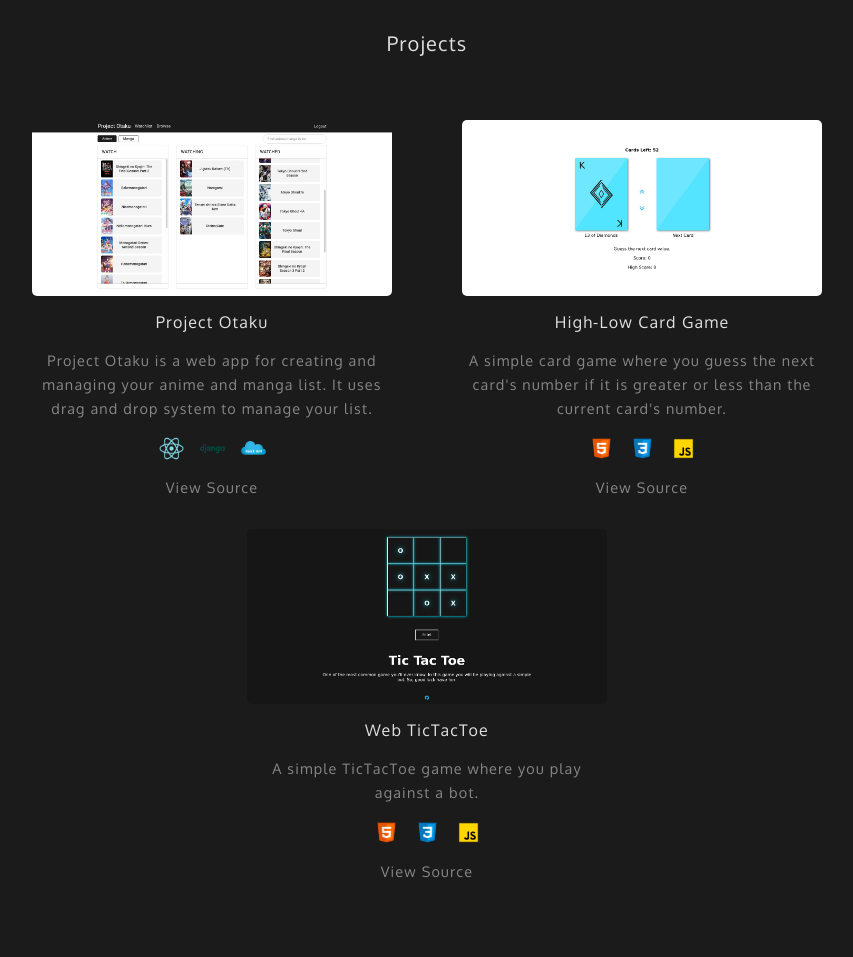
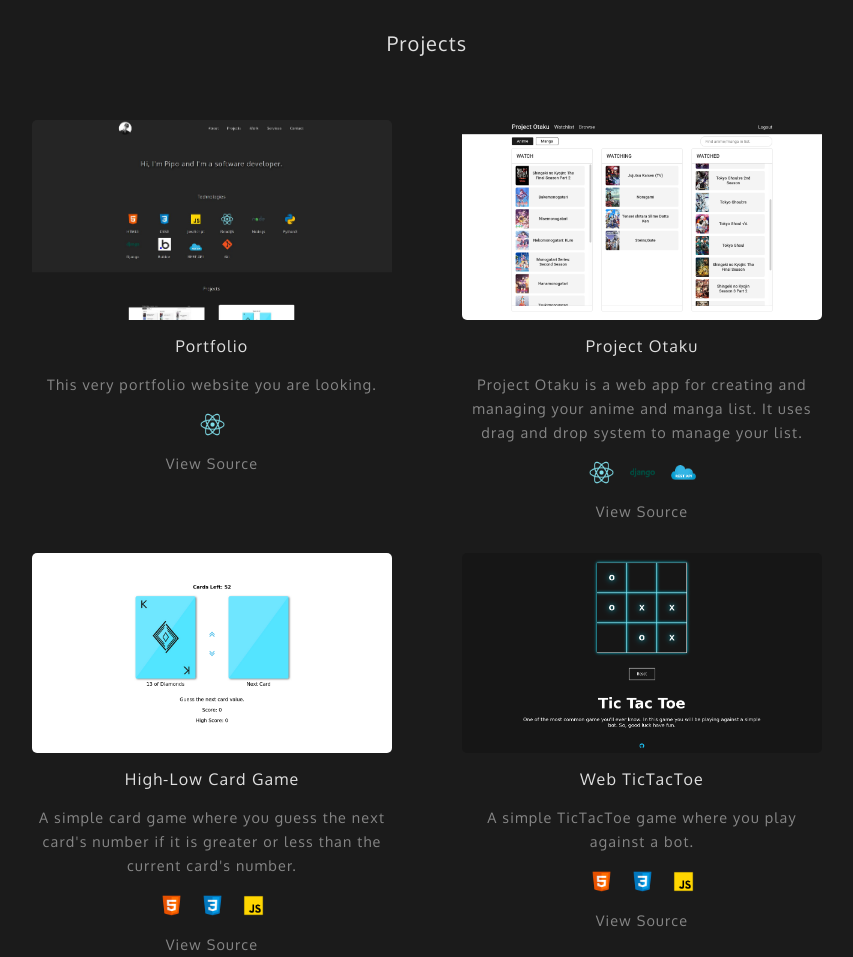
Before and after one commit to prinsepipo/portfolio, a Gatsby site: page / in a window 1280 px wide. Shown: the part 760-1717 px from the top of the page, without its empty margins (213-1066 px from the left). Built offline with nearby package versions, Linux system fonts and the light colour scheme; Gatsby itself is replaced by a stand-in of ours.

Commit message:
Add new project to Project section

```diff
--- a/src/components/projects/Projects.css
+++ b/src/components/projects/Projects.css
@@ -27,8 +27,11 @@
 .project-thumbnail img {
   display: block;
   width: 100%;
+  height: 200px;
 
   border-radius: 5px;
+
+  object-fit: cover;
 }
 
 .project-title {
@@ -54,6 +57,7 @@
   .project-list {
     flex-direction: row;
     justify-content: space-around;
+    align-items: flex-start;
     flex-wrap: wrap;
   }
 
--- a/src/components/projects/Projects.js
+++ b/src/components/projects/Projects.js
@@ -30,7 +30,13 @@ const Projects = () => {
                 <a className="project-title" href={project.liveUrl} title={project.liveUrl}>{project.name}</a>
                 <p className="project-description">{project.details}</p>
                 <ProjectTechList techs={projectTechs} />
-                <a className="project-source" href={project.sourceUrl} title={project.sourceUrl}>View Source</a>
+                <a
+                  className="project-source"
+                  href={project.sourceUrl}
+                  title={project.sourceUrl}
+                  target="_blank"
+                  rel="noreferrer"
+                >View Source</a>
               </li>
             );
           })}
--- a/src/data/project.js
+++ b/src/data/project.js
@@ -1,9 +1,18 @@
 import projecotaku from "../static/images/projects/project-otaku.png";
 import highlowcardgame from "../static/images/projects/high-low-cardgame.png";
 import webtictactoe from "../static/images/projects/tictactoe.png";
+import portfolio from "../static/images/projects/pipo-portfolio.jpeg";
 
 
 const projects = [
+  {
+    name: "Portfolio",
+    details: "This very portfolio website you are looking.",
+    thumbnail: portfolio,
+    liveUrl: "https://devpipo.gtsb.io",
+    sourceUrl: "https://github.com/prinsepipo/portfolio",
+    techIds: [4],
+  },
   {
     name: "Project Otaku",
     details: "Project Otaku is a web app for creating and managing your anime and manga list. It uses drag and drop system to manage your list.",
```
Also changed, not shown: src/static/images/projects/pipo-portfolio.jpeg (added).
